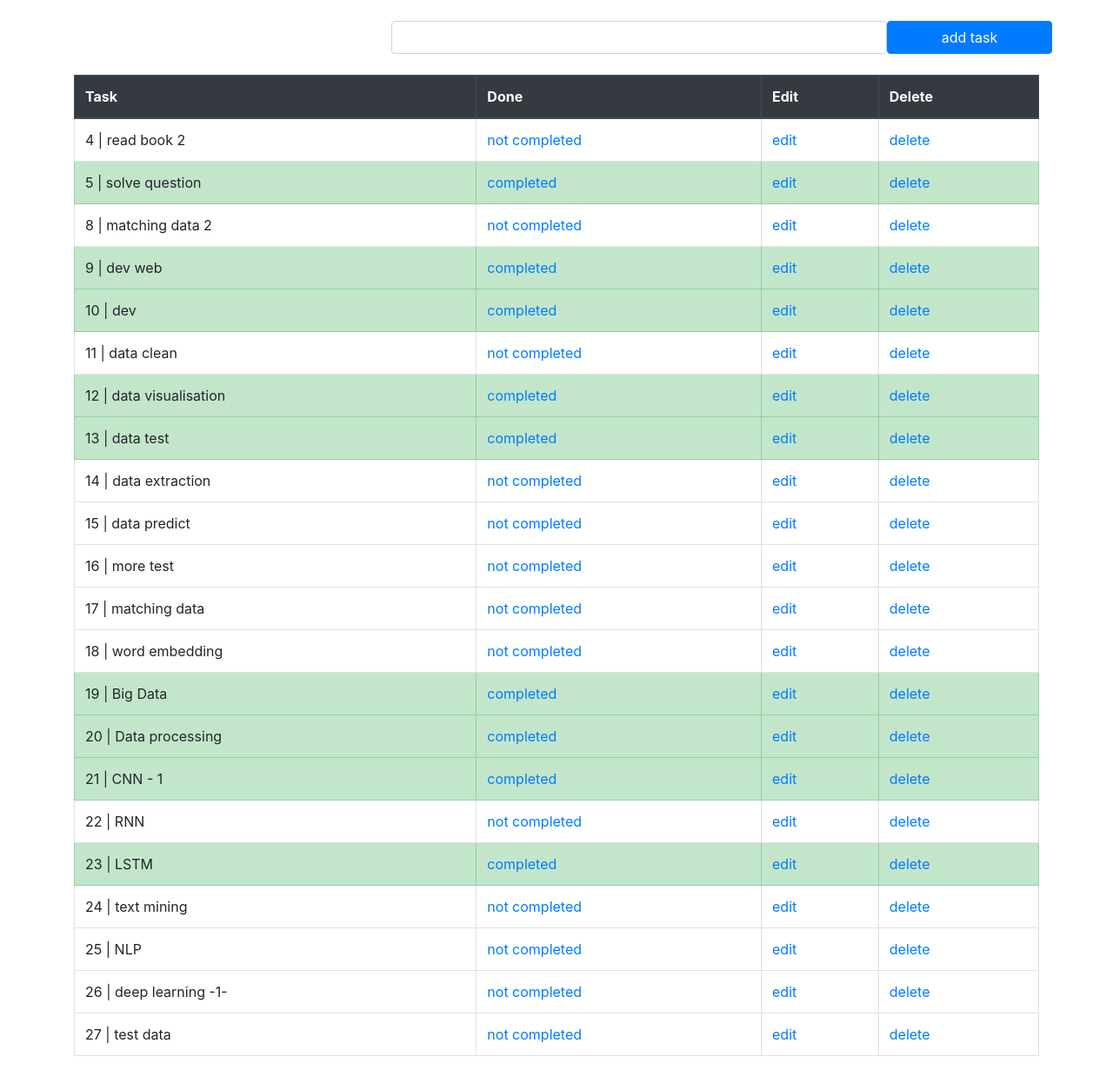
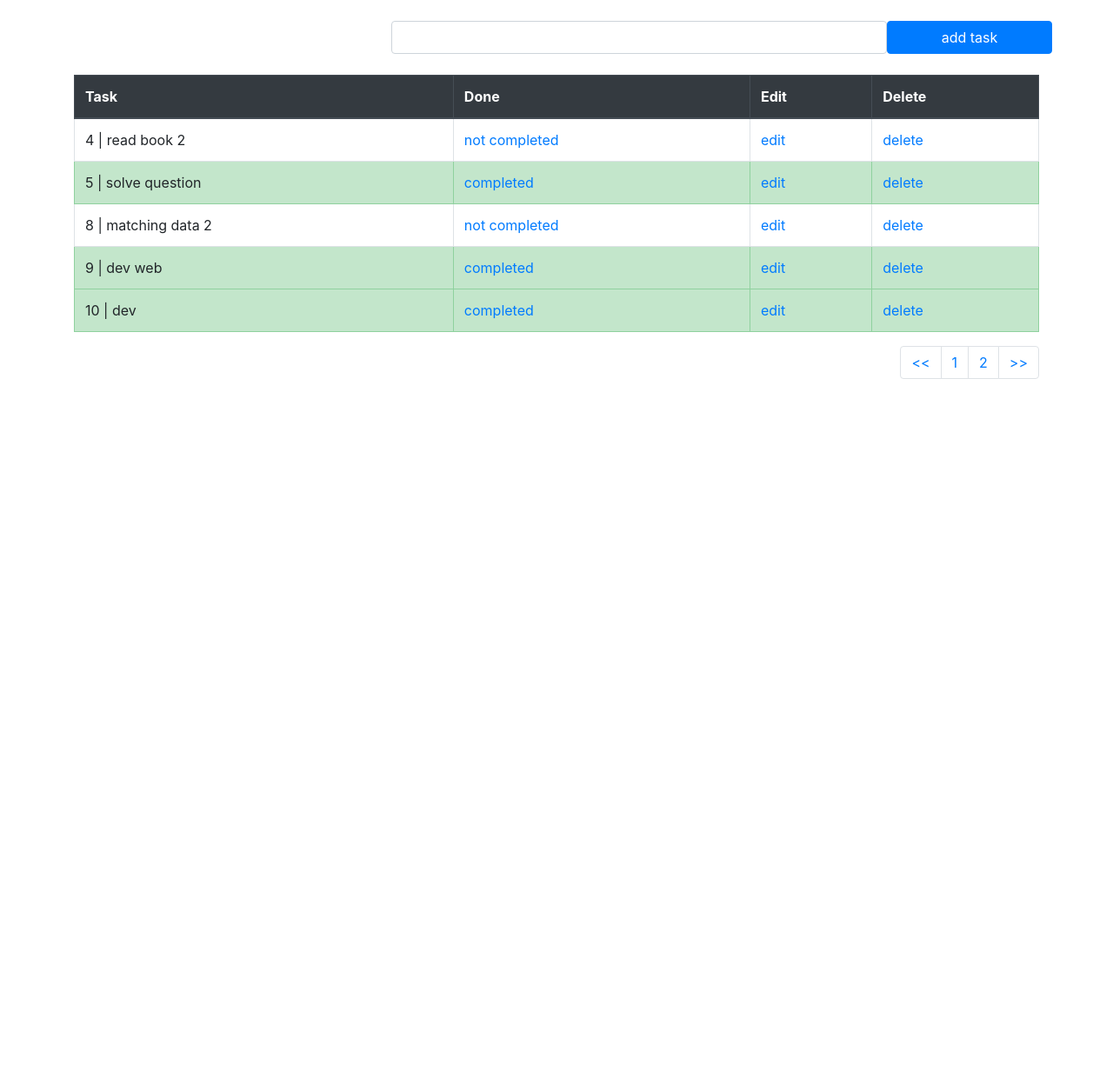
Before and after one commit to ferielchihi/django, a Django app: page /todolist/ in a window 1280 px wide. Shown: the part 58-1289 px from the top of the page at 87% size. After the commit the page ends 494 px from the top, so only its background shows below. Run offline with Django 3.2, Linux system fonts and the light colour scheme; data comes from the database, SQL or seed files in the repository; both versions use the stored data as it was after the commit; some libraries are stand-ins or nearby versions.

Commit message:
paginator

```diff
--- a/django-project/taskmate/todolist_app/templates/todolist.html
+++ b/django-project/taskmate/todolist_app/templates/todolist.html
@@ -53,5 +53,18 @@
             {% endfor %}
             </tbody>
         </table>
+        <nav aria-label="Page navigation example">
+          <ul class="pagination justify-content-end">
+            <li class="page-item"><a class="page-link" href="?pg=1"><<</a></li>
+            {% if all_tasks.has_previous%}
+              <li class="page-item"><a class="page-link" href="?pg={{ all_tasks.previous_page_number}}">{{ all_tasks.previous_page_number}}</a></li>
+            {% endif %}
+            <li class="page-item"><a class="page-link" href="?pg={{ all_tasks.number}}">{{ all_tasks.number}}</a></li>
+            {% if all_tasks.has_next%}
+              <li class="page-item"><a class="page-link" href="?pg={{ all_tasks.next_page_number}}">{{ all_tasks.next_page_number}}</a></li>
+            {% endif %}
+            <li class="page-item"><a class="page-link" href="?pg={{all_tasks.paginator.num_pages}}">>></a></li>
+          </ul>
+        </nav>
   </div>
 {% endblock content %}
--- a/django-project/taskmate/todolist_app/views.py
+++ b/django-project/taskmate/todolist_app/views.py
@@ -3,6 +3,7 @@ from django.http import HttpResponse
 from todolist_app.models import TaskList
 from todolist_app.forms import Taskform
 from django.contrib import messages
+from django.core.paginator import Paginator
 # Create your views here.
 def todolist(request):
     if request.method == "POST":
@@ -13,14 +14,18 @@ def todolist(request):
 
         return redirect('/todolist/')
     else:
-        all_tasks=TaskList.objects.all
+        all_tasks=TaskList.objects.all()
+        paginator=Paginator(all_tasks,5)
+        page=request.GET.get('pg')
+        all_tasks=paginator.get_page(page)
+
         return render(request, 'todolist.html',{'all_tasks':all_tasks})
 
 def delete_task(request, task_id):
     task=TaskList.objects.get(pk=task_id)
     task.delete()
 
-    return redirect('todolist')
+    return redirect('/todolist/')
 
 def complete_task(request, task_id):
     task=TaskList.objects.get(pk=task_id)
@@ -37,15 +42,14 @@ def pending_task(request, task_id):
     return redirect('todolist')
 
 
-
 def edit_task(request, task_id):
     if request.method=="POST":
-        test=TaskList.objects.get(pk=task_id)
-        form=Taskform(request.POST or None, instance=test)
+        task=TaskList.objects.get(pk=task_id)
+        form=Taskform(request.POST or None, instance=task)
         if form.is_valid():
             form.save()
         messages.success(request,("task edited"))
-        return redirect ('todolist')
+        return redirect ('/todolist/')
     else:
         task_obj=TaskList.objects.get(pk=task_id)
         return render(request, 'edit.html', {'task_obj':task_obj})
```
Also changed, not shown: django-project/taskmate/db.sqlite3.
